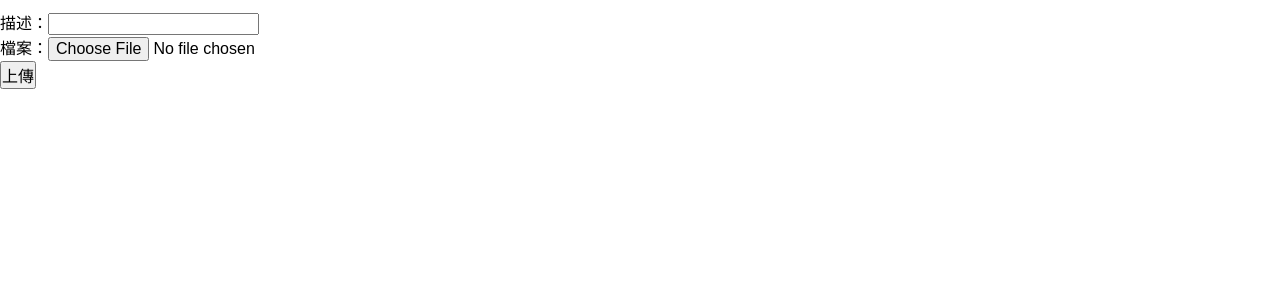
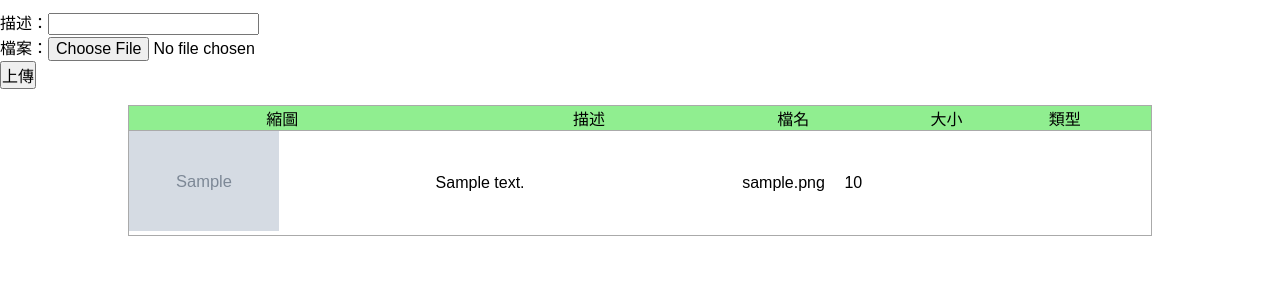
Before and after one commit to jacalabc/myphpGraphic, a PHP site: page /upload.php in a window 1280 px wide. Shown: the part 76-376 px from the top of the page. Run offline with PHP 8.4, Linux system fonts and the light colour scheme; tables that the repository leaves empty hold one stand-in row (values such as "Sample post"); grey boxes marked "Sample" are stand-in pictures.

Commit message:
在頁面顯示上傳的資料資訊

```diff
--- a/upload.php
+++ b/upload.php
@@ -6,6 +6,7 @@
  * 4.顯示檔案列表
  */
 
+include_once "./api/base.php";
 ?>
 <!DOCTYPE html>
 <html lang="en">
@@ -15,12 +16,51 @@
     <meta http-equiv="X-UA-Compatible" content="ie=edge">
     <title>檔案上傳</title>
     <link rel="stylesheet" href="style.css">
+    <style>
+        .list{
+            list-style-type:none;
+            padding: 0;
+            margin:1rem auto;
+            padding-top:1px;
+            width:80%;
+
+        }
+        .list-item{
+            display: flex;
+            align-items: center;
+            border: 1px solid #aaa;
+            margin-top:-1px ;
+        }
+        .list-item:nth-child(1){
+            text-align: center;
+            background-color: lightgreen;
+        }
+        .list-item div:nth-child(1){
+            width:10%;
+        }
+        .list-item div:nth-child(1) img{
+            width:150px;
+            height:100px;
+        }
+        .list-item div:nth-child(1){
+            width:30%;
+        }
+        .list-item div:nth-child(2){
+            width:30%;
+        }
+        .list-item div:nth-child(3){
+            width:10%;
+        }
+        .list-item div:nth-child(4){
+            width:20%;
+        }
+    </style>
 </head>
 <body>
  <h1 class="header">檔案上傳練習</h1>
  <!----建立你的表單及設定編碼----->
 
- <?php
+<?php
 if(isset($_GET['upload']) && $_GET['upload']=='success'){
     echo "上傳成功";
 }
@@ -35,12 +75,43 @@ if(isset($_GET['upload']) && $_GET['upload']=='success'){
     </ul>
 </form>
 
+<!----建立一個連結來查看上傳後的圖檔---->
+<?php
+$files=all('upload');
+if(count($files)>0){
+echo "<ul class='list'>";
+echo "<li class='list-item'>";
+echo "<div>縮圖</div>";
+echo "<div>描述</div>";
+echo "<div>檔名</div>";
+echo "<div>大小</div>";
+echo "<div>類型</div>";
+echo "</li>";
+    foreach($files as $file){
+        echo "<li class='list-item'>";
+            echo "<div>";
+            echo "<img src='./upload/{$file['file_name']}'>";
+            echo "</div>";
+            echo "<div>";
+            echo $file['description'];
+            echo "</div>";
+            echo "<div>";
+            echo $file['file_name'];
+            echo "</div>";
+            echo "<div>";
+            echo $file['size'];
+            echo "</div>";
+            echo "<div>";
+            echo $file['type'];
+            echo "</div>";
+        echo "</li>";
+    }
+echo "</ul>";
+}else{
+    echo "目前尚無上傳資料";
+}
 
-
-
-
-<!----建立一個連結來查看上傳後的圖檔---->
-
+?>
 
 </body>
 </html>
```
Also changed, not shown: upload/20221212010848.png (added), upload/20221212110311.png (deleted), upload/20221212110720.png (deleted).
